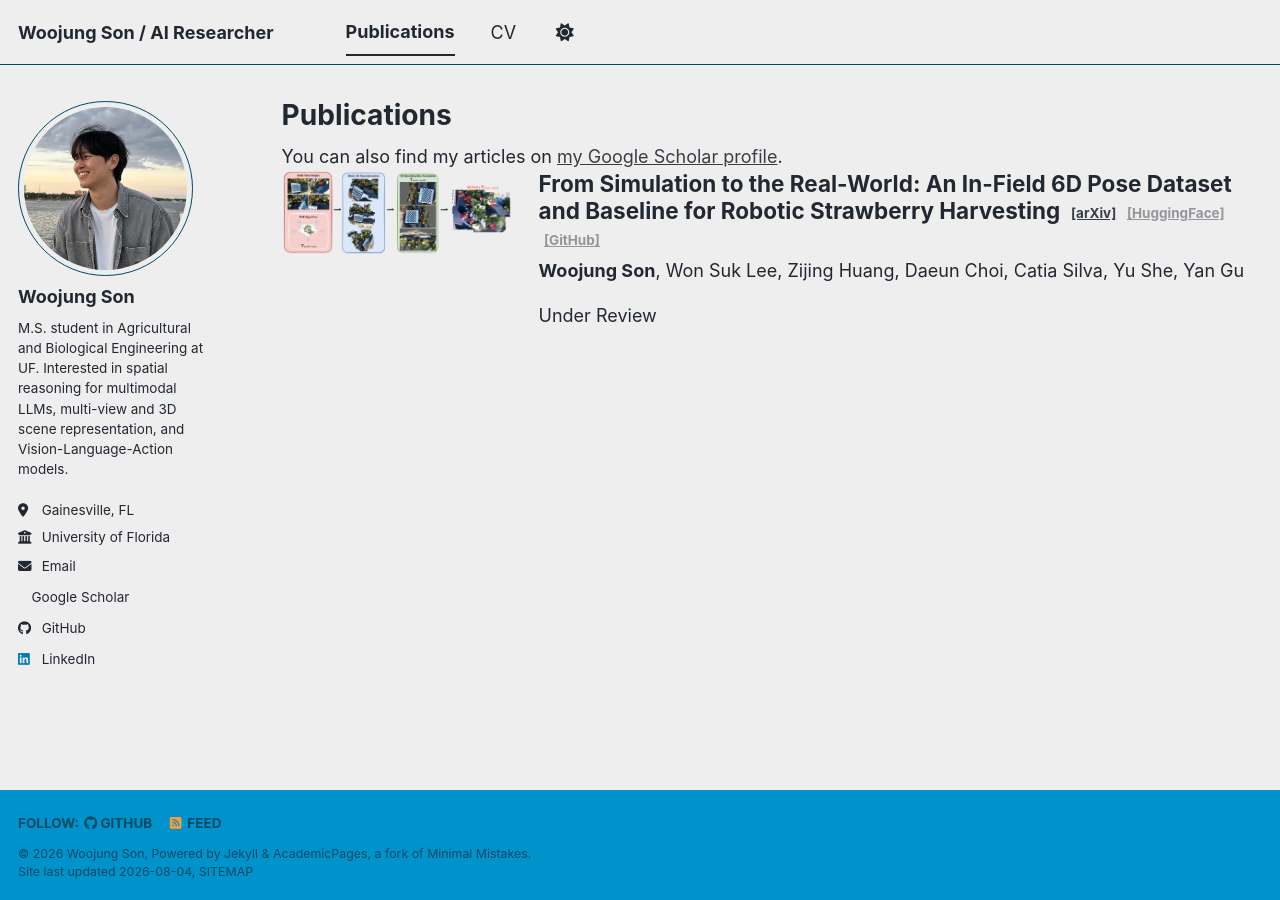
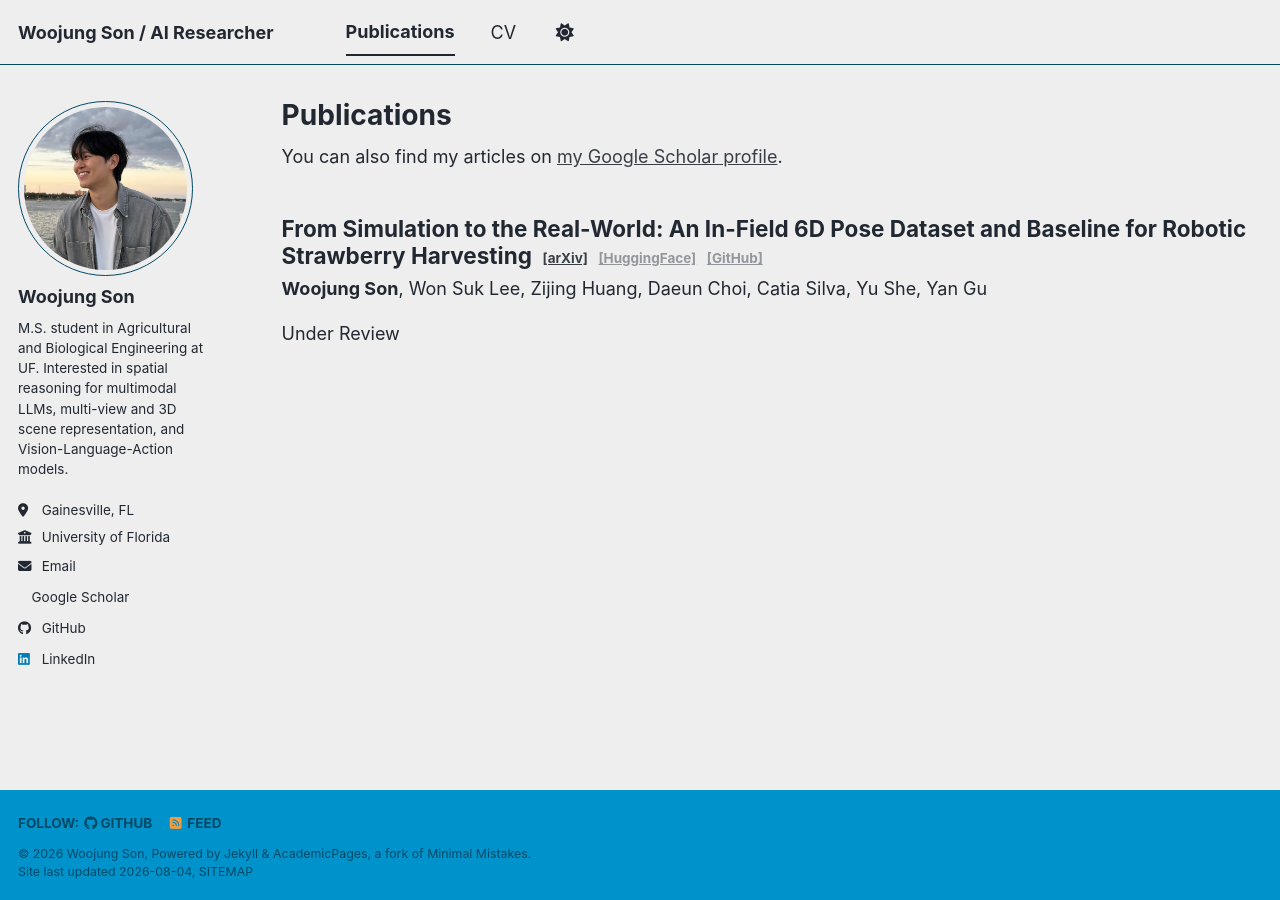
Before and after one commit to wjson2435/wjson2435.github.io, a Jekyll site: the page built from _pages/publications.html, in a window 1280 px wide. Built offline with Jekyll 4.4.1, drawn with Linux system fonts in a browser that asks for light colours; a style sheet for code colours, icons or effects is not loaded.

Commit message:
Drop the publication teaser image and its layout tweaks

```diff
--- a/_includes/archive-single.html
+++ b/_includes/archive-single.html
@@ -25,8 +25,6 @@
           alt="">
       </div>
     {% endif %}
-
-    <div class="archive__item-main">
 
     <h2 class="archive__item-title" itemprop="headline">
         {{ title }}
@@ -63,7 +61,5 @@
     <p class="archive__item-excerpt" itemprop="description"><p>{{ post.excerpt | markdownify | remove: '<p>' | remove: '</p>' }}<strong><a href="{{ base_path }}{{ post.url }}" rel="permalink"> Read more</a></strong></p></p>
     {% endif %}
 
-    </div>
-
   </article>
 </div>
--- a/_pages/publications.html
+++ b/_pages/publications.html
@@ -10,37 +10,6 @@ author_profile: true
 {% endif %}
 
 {% include base_path %}
-
-<style>
-  /* Publication entries: teaser on the left, details on the right. */
-  .list__item .archive__item {
-    display: flex;
-    align-items: flex-start;
-    gap: 1.5em;
-  }
-  .list__item .archive__item-teaser {
-    flex: 0 0 230px;
-    max-width: 230px;
-    margin-bottom: 0;
-  }
-  .list__item .archive__item-main {
-    flex: 1 1 auto;
-    min-width: 0;
-  }
-  .list__item .archive__item-main > .archive__item-title {
-    margin-top: 0;
-  }
-
-  @media (max-width: 700px) {
-    .list__item .archive__item {
-      display: block;
-    }
-    .list__item .archive__item-teaser {
-      max-width: 100%;
-      margin-bottom: 0.9em;
-    }
-  }
-</style>
 
 <!-- New style rendering if publication categories are defined -->
 {% if site.publication_category %}
```
Also changed, not shown: _publications/2026-01-01-strawberry-6d-pose.md (+1 -1 lines), images/publications/strawberry-6d-pose.png (deleted).
